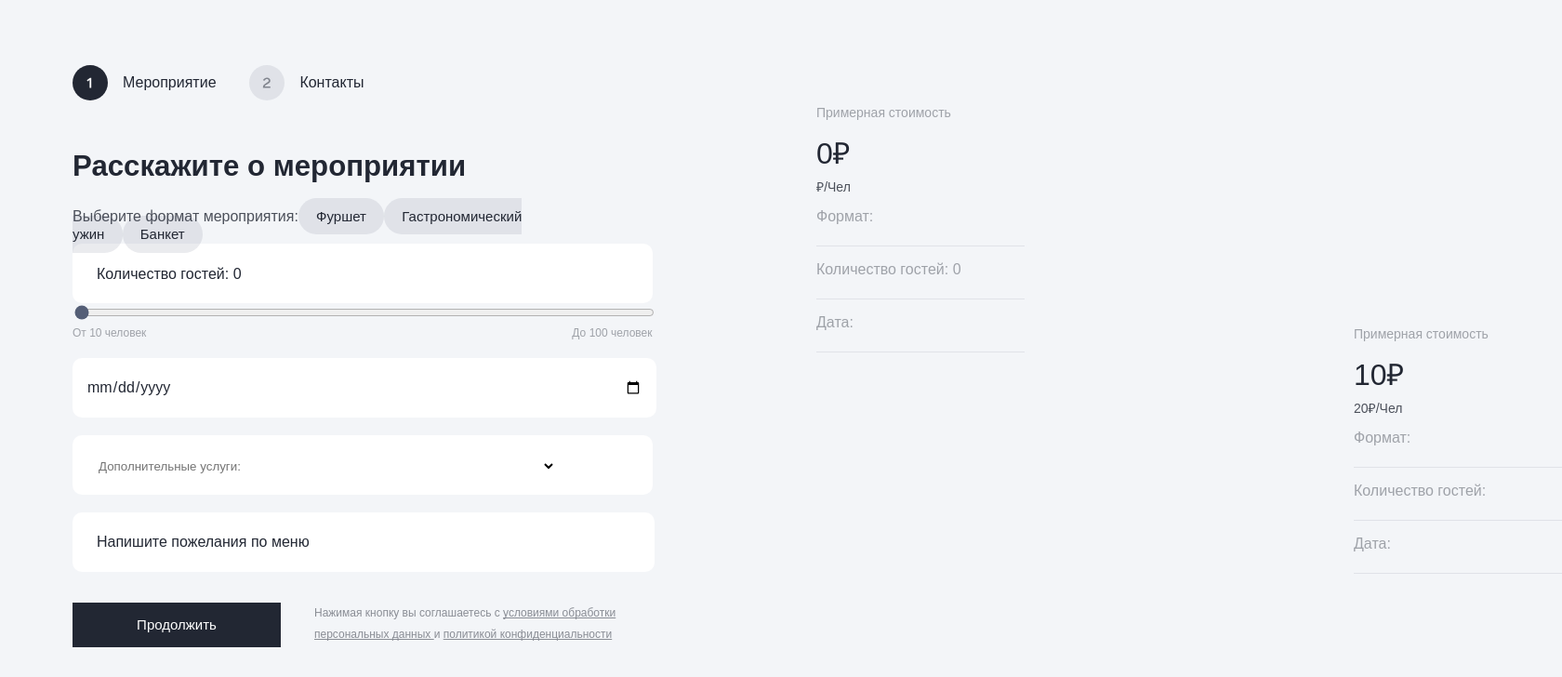
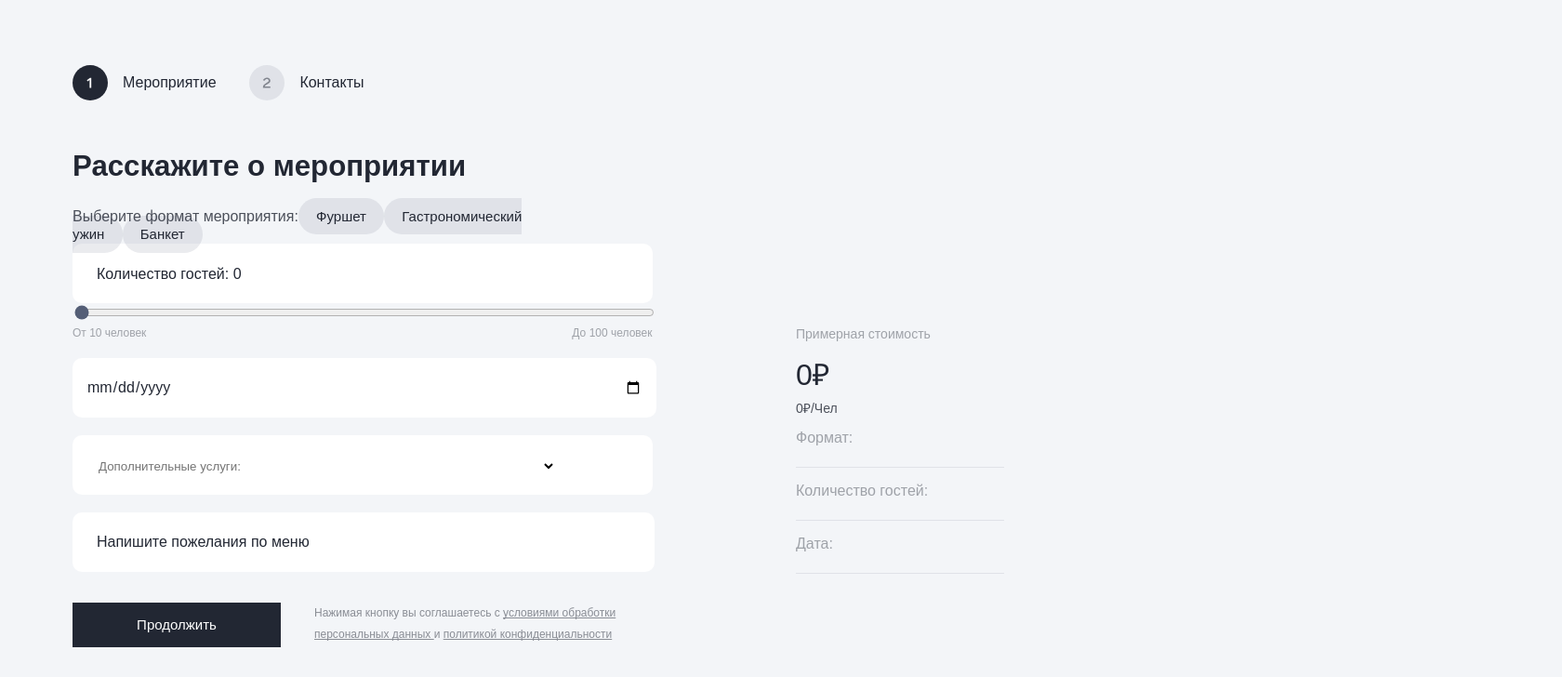
Before and after one commit to VitalikHey/LearnProject, an Angular app: page / in a window 1280 px wide. Shown: the top 728 px of the page at 93% size, 1680 px wide, since content can reach past the window. Built offline with nearby package versions, Linux system fonts and the light colour scheme; data requests are answered from the project's data file.

Commit message:
Added a crookedly working price calculation function

```diff
--- a/src/app/app.component.html
+++ b/src/app/app.component.html
@@ -13,8 +13,8 @@
   </ng-container>
 </ng-container>
 <app-info-event
-  [priceEvent]="10"
-  [priceOnePerson]="20"
+  [priceEvent]="priceEvent"
+  [priceOnePerson]="priceOnePerson"
   [formatEvent]="eventFormGroup.controls.eventForm.value?.event"
   [countPerson]="eventFormGroup.controls.eventForm.value?.countPeoples"
   [dateEvent]="eventFormGroup.controls.eventForm.value?.dateEvent"
--- a/src/app/app.component.ts
+++ b/src/app/app.component.ts
@@ -1,27 +1,87 @@
-import {Component} from '@angular/core';
-import { EventForm, steps } from './component/data-type/data-type';
-import { FormControl, FormGroup, Validators} from '@angular/forms';
+import { Component, inject, OnDestroy, OnInit } from '@angular/core';
+import {
+  EventForm,
+  Events,
+  Service,
+  steps,
+} from './component/data-type/data-type';
+import { FormControl, FormGroup, Validators } from '@angular/forms';
+import { Observable, Subscription } from 'rxjs';
+import { GetApiDataEvent } from './component/service/get-api-data.event';
+import { GetApiAdditionalService } from './component/service/get-api-additional.service';
 
 @Component({
   selector: 'app-root',
   templateUrl: './app.component.html',
   styleUrls: ['./app.component.scss'],
 })
-export class AppComponent {
+export class AppComponent implements OnInit, OnDestroy {
+  protected events$: Observable<Events[]> =
+    inject(GetApiDataEvent).getApiEvent();
+  protected service$: Observable<Service[]> = inject(
+    GetApiAdditionalService,
+  ).getApiService();
+
   public title: string = 'event-task';
   protected isShowComponent: number = 0;
   protected readonly steps = steps;
+  protected priceEvent: number = 0;
+  protected priceOnePerson: number = 0;
+  protected arrayEvent: Array<Events> = [];
+  protected valueService: Array<Service> = [];
 
   protected eventFormGroup: FormGroup<EventForm> = new FormGroup<EventForm>({
     eventForm: new FormControl(null, Validators.required),
   });
 
+  protected eventsSubscription: Subscription = this.events$.subscribe(
+    (value: Events[]): void => {
+      this.arrayEvent = value;
+    },
+  );
+  protected serviceSubscription: Subscription = this.service$.subscribe(
+    (value: Service[]): void => {
+      this.valueService = value;
+    },
+  );
+
+  protected additionalService: number = 0;
+
+  public ngOnInit(): void {
+    if (this.eventFormGroup.controls.eventForm.value?.additionalService) {
+      this.additionalService =
+        this.eventFormGroup.controls.eventForm.value?.additionalService;
+    }
+    this.eventFormGroup.valueChanges.subscribe((): void => {
+      switch (this.eventFormGroup.controls.eventForm.value?.event) {
+        case this.arrayEvent[0].name:
+          this.priceOnePerson = this.arrayEvent[0].priceOnePerson;
+          break;
+        case this.arrayEvent[1].name:
+          this.priceOnePerson = this.arrayEvent[1].priceOnePerson;
+          break;
+        case this.arrayEvent[2].name:
+          this.priceOnePerson = this.arrayEvent[1].priceOnePerson;
+      }
+
+      if (this.eventFormGroup.controls.eventForm.value?.countPeoples &&             this.eventFormGroup.controls.eventForm.value?.additionalService)
+        this.priceEvent =
+          this.priceOnePerson *
+            this.eventFormGroup.controls.eventForm.value?.countPeoples +
+            Number(this.eventFormGroup.controls.eventForm.value?.additionalService)
+    });
+  }
+
+  public ngOnDestroy(): void {
+    this.eventsSubscription.unsubscribe();
+    this.serviceSubscription.unsubscribe();
+  }
 
   protected nextStep(): void {
     if (this.eventFormGroup.valid) {
       this.isShowComponent = steps.Contact;
-      if(this.eventFormGroup.value) {
-        console.log(this.eventFormGroup.controls.eventForm.value?.event)
+      if (this.eventFormGroup.value) {
+        console.log(this.valueService);
       }
     } else {
       alert('Форма заполнена неверно!');
--- a/src/app/component/event-form/event-form.component.html
+++ b/src/app/component/event-form/event-form.component.html
@@ -102,13 +102,5 @@
       placeholder="Напишите пожелания по меню"
       [formControl]="eventForm.controls.desiredMenu"
     />
-    <app-info-event
-      [priceEvent]="priceEvent"
-      [priceOnePerson]="event?.priceOnePerson"
-      [formatEvent]="eventForm.controls.event.value"
-      [countPerson]="eventForm.controls.countPeoples.value"
-      [dateEvent]="eventForm.controls.dateEvent.value"
-    >
-    </app-info-event>
   </div>
 </div>
--- a/src/app/component/info-event/info-event.component.scss
+++ b/src/app/component/info-event/info-event.component.scss
@@ -1,7 +1,7 @@
 .event-data__component {
   position: absolute;
   bottom: 215px;
-  right: -400px;
+  right: 200px;
   width: 224px;
   height: 235px;
 }
```
Also changed, not shown: src/app/component/data-type/data-type.ts (+5 -5 lines), src/app/component/event-form/event-form.component.ts (+19 -11 lines).
